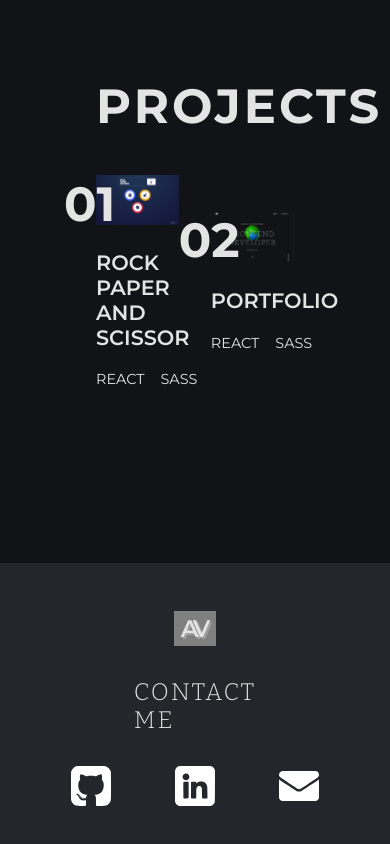
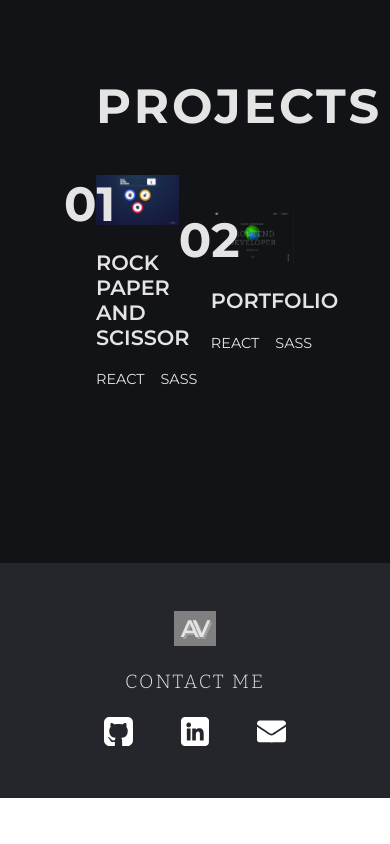
Before and after one commit to vishwa-akshat/portfolio, a React (Create React App) app: page / in a window 390 px wide. Shown: the part 2459-3303 px from the top of the page. After the commit the page ends 3257 px from the top, so only its background shows below. Built offline with nearby package versions, Linux system fonts and the light colour scheme.

Commit message:
feat: contact section 1024px styles

```diff
--- a/src/components/Footer/style.scss
+++ b/src/components/Footer/style.scss
@@ -2,7 +2,7 @@
   box-sizing: border-box;
   width: 100%;
   background-color: rgb(36, 38, 43);
-  padding: 3rem 12rem;
+  padding: 3rem 0;
   display: flex;
   flex-direction: column;
   justify-content: center;
@@ -27,3 +27,20 @@
     }
   }
 }
+
+@media only screen and (max-width: 1024px) {
+  .footer-wrapper {
+    .heading {
+      margin: 1.5rem 0;
+      font-size: 1.2rem;
+    }
+
+    .socials-wrapper {
+      .social {
+        width: 1.8rem;
+        height: 1.8rem;
+        margin: 0 1.5rem;
+      }
+    }
+  }
+}
```
